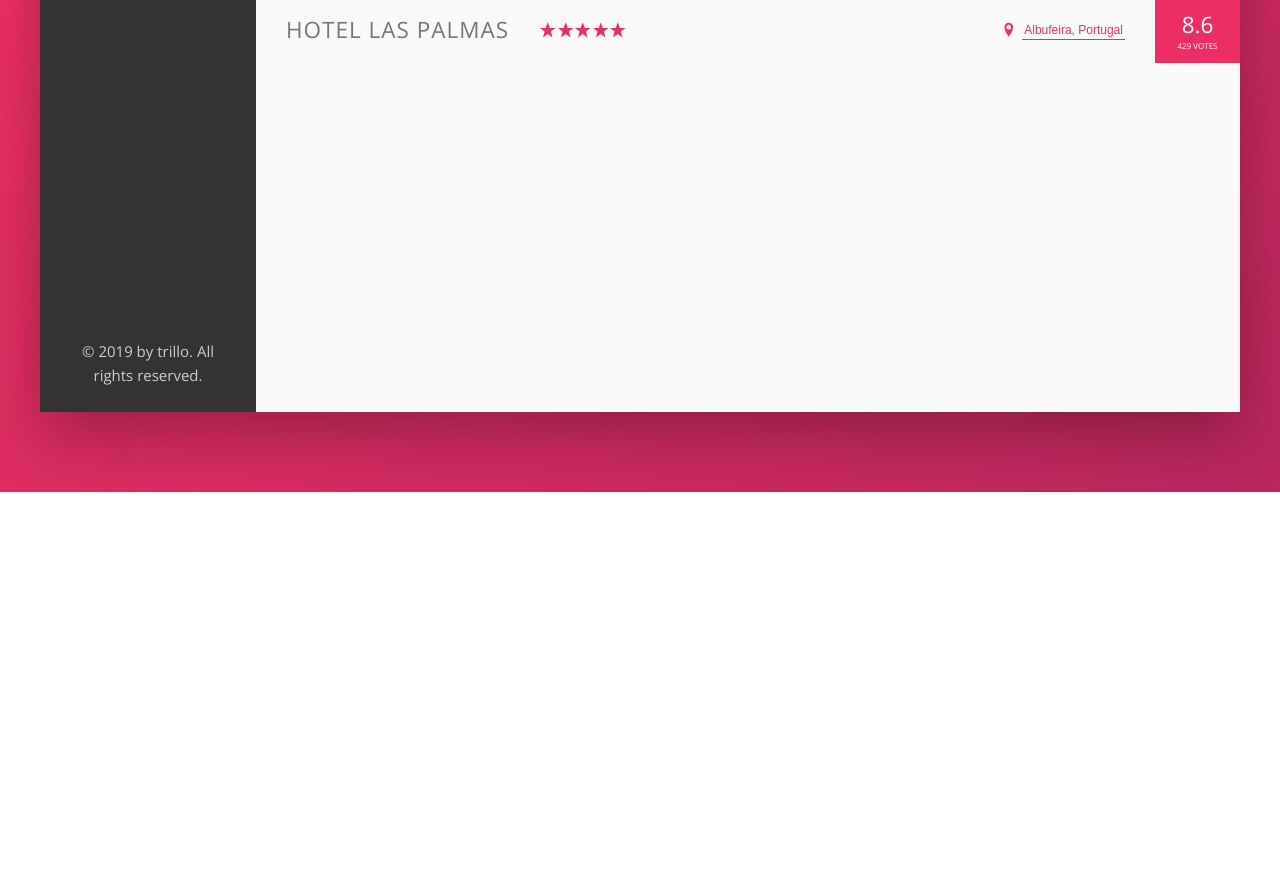
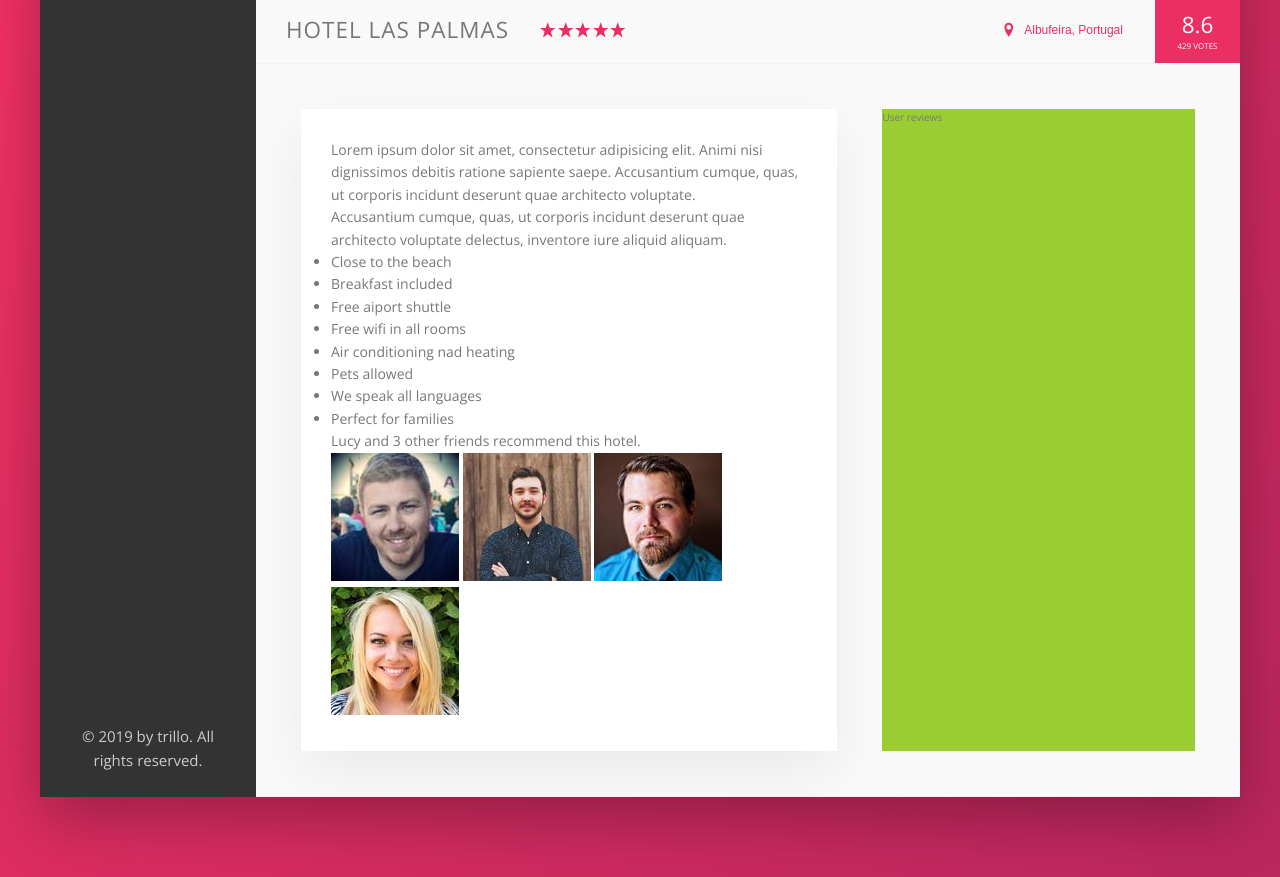
Before and after one commit to MaciejUberna/Trillo, a website: page starter/index.html in a window 1280 px wide. Shown: the part 518-1395 px from the top of the page. Before the commit the page ends 1010 px from the top, so only its background shows below. Drawn offline with nearby package versions, Linux system fonts and the light colour scheme; files that its build step writes are made by us from their sources.

Commit message:
Mod: index.html file: added user description detail part in hotel overview
Mod: sass/_components.scss added colors flex display and pading and margin added.

Mod: _base.scss, _components.scss, layouts.scss variable --line in all these files.

Mod: sass/_base.scss added to shadows to a viriable: --shadow-dark and --shadow-light.

Mod: sass/_layout.scss shadow dark and light references added.

Mod: sass/index.html added content of hotel description.

Mod: sass/_layout.scss added font size for all description calss.

Mod: sass/_layout.scss removed test height from hotel-view.

```diff
--- a/starter/index.html
+++ b/starter/index.html
@@ -143,6 +143,61 @@
 
                     </div>
 
+                    <div class="detail">
+
+                        <div class="description">
+                            <p class="paragraph">
+                                Lorem ipsum dolor sit amet, consectetur adipisicing elit. Animi nisi dignissimos debitis ratione sapiente saepe. Accusantium cumque, quas, ut corporis incidunt deserunt quae architecto voluptate.
+                            </p>
+                            <p class="paragraph">
+                                Accusantium cumque, quas, ut corporis incidunt deserunt quae architecto voluptate delectus, inventore iure aliquid aliquam.
+                            </p>
+                            <ul class="list">
+                                <li class="list__item">
+                                    Close to the beach
+                                </li>
+                                <li class="list__item">
+                                    Breakfast included
+                                </li>
+                                <li class="list__item">
+                                    Free aiport shuttle
+                                </li>
+                                <li class="list__item">
+                                    Free wifi in all rooms
+                                </li>
+                                <li class="list__item">
+                                    Air conditioning nad heating
+                                </li>
+                                <li class="list__item">
+                                    Pets allowed
+                                </li>
+                                <li class="list__item">
+                                    We speak all languages
+                                </li>
+                                <li class="list__item">
+                                    Perfect for families
+                                </li>
+                            </ul>
+                            <div class="recommend">
+                                <p class="recommend__count">
+                                    Lucy and 3 other friends recommend this hotel.
+                                </p>
+                                <p class="recommend__friends">
+                                    <img src="img/user-3.jpg" alt="Griend 1" class="recommend__photo">
+                                    <img src="img/user-4.jpg" alt="Griend 2" class="recommend__photo">
+                                    <img src="img/user-5.jpg" alt="Griend 3" class="recommend__photo">
+                                    <img src="img/user-6.jpg" alt="Griend 4" class="recommend__photo">
+                                </p>
+                            </div>
+                        </div>
+
+                        <div class="user-reviews">
+                            User reviews
+                        </div>
+                    </div>
+
+
+
                 </main>
             </div>
         </div>
--- a/starter/sass/_base.scss
+++ b/starter/sass/_base.scss
@@ -30,7 +30,10 @@ Grey dark 3: #999
     --color-grey-dark2: #777;
     --color-grey-dark3: #999;
 
-    --shadow-box1: 0 2rem 6rem rgba(0,0,0,.3);
+    --shadow-dark: 0 2rem 6rem rgba(0,0,0,.3);
+    --shadow-light: 0 2rem 5rem rgba(0,0,0,.06);
+
+    --line: 1px solid var(--color-grey-light2);
 }
 
 * {
--- a/starter/sass/_components.scss
+++ b/starter/sass/_components.scss
@@ -216,7 +216,7 @@
 .overview {
     display: flex;
     align-items: center;
-    border-bottom: 1px solid var(--color-grey-light2);
+    border-bottom: var(--line);
 
     &__heading {
         font-size: 2.25rem;
@@ -282,7 +282,7 @@
     border: none;
     color: var(--color-primary);
     font-size: inherit;
-    border-bottom: 1px solid currentColor;
+    border-bottom: var(--line);
     padding: 2px;
     display: inline-block;
     background-color: transparent;
--- a/starter/sass/_layout.scss
+++ b/starter/sass/_layout.scss
@@ -2,7 +2,7 @@
     max-width: 1200px;
     margin: 8rem auto;
     background-color: var(--color-grey-light1);
-    box-shadow: var(--shadow-box1) ;
+    box-shadow: var(--shadow-dark) ;
 
     min-height: 50rem;
 }
@@ -33,9 +33,28 @@
 }
 
 .hotel-view {
-    //TEST
-    height: 80rem;
-
-
     flex: 1;
 }
+
+.detail {
+    display: flex;
+    padding: 4.5rem;
+    background-color: var(--color-grey-light1);
+    border-bottom: var(--line);
+}
+
+.description {
+    font-size: 1.4rem;
+    background-color: #fff;
+    box-shadow: var(--shadow-light);
+    padding: 3rem;
+
+    // When using % usually the first two are 0
+    flex: 0 0 60%;
+    margin-right: 4.5rem;
+}
+
+.user-reviews {
+    background-color: yellowgreen;
+    flex: 1;
+}
```
